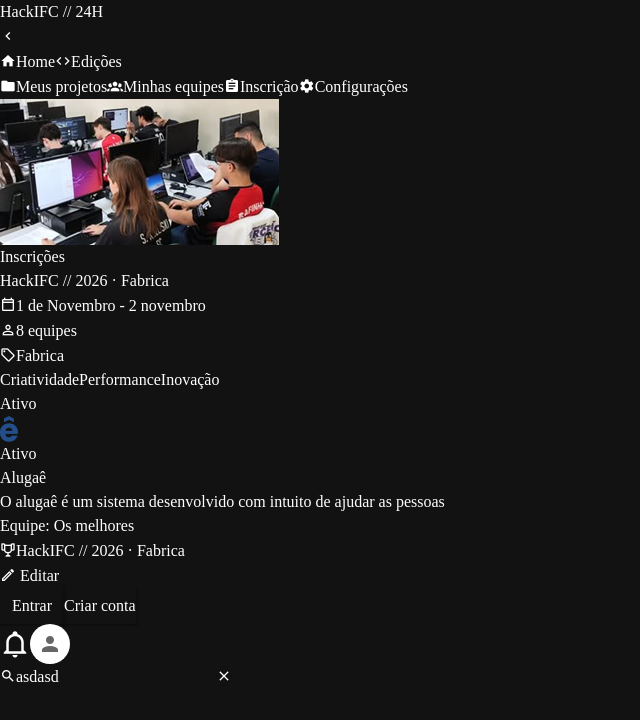
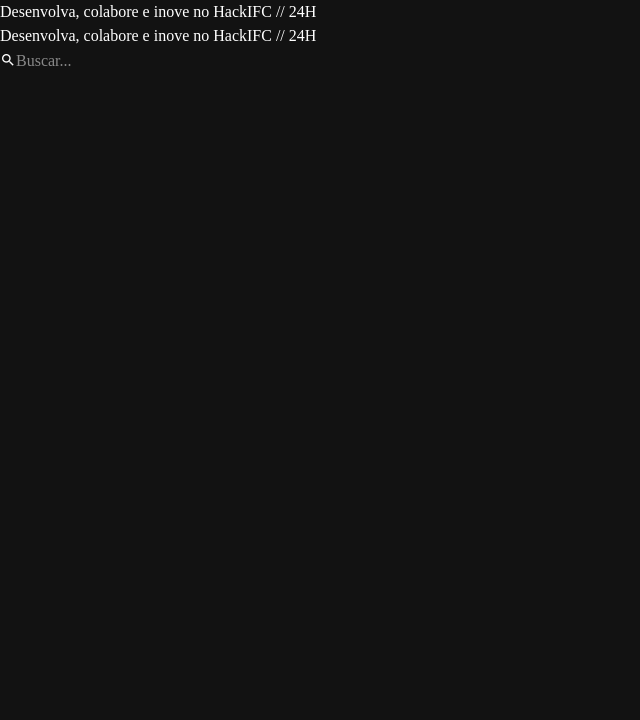
Before and after one commit to fabricadesoftware-ifc/fabricaHackathon_frontEnd, a Vue app: page / in a window 1280 px wide. Shown: the top 720 px of the page, without its empty margins (0-640 px from the left). Built offline with nearby package versions, Linux system fonts and the light colour scheme; a small style sheet from the web is missing.

Commit message:
Feat: cria o componente, herosection, o componente heroTitle e o faz uma alteração em  search bar para aumentar um pouco a largura

```diff
--- a/src/App.vue
+++ b/src/App.vue
@@ -1,45 +1,11 @@
 <script lang="ts" setup>
 import { ref } from 'vue';
-import EventCard from './components/ui/eventCard.vue';
-import StatusProject from './components/ui/statusProject.vue';
-import ProjectCard from './components/ui/projectCard.vue';
-import AppButton from './components/ui/AppButton/index.ts';
-import HeaderActions from './components/ui/HeaderActions/index.ts';
-import SearchBar from './components/ui/SearchBar'
-import { Sidebar } from './components/ui/Sidebar'
-
-const activeItem = ref('home')
-const isLoggedIn = ref(true)
+import heroSection from './components/ui/HeroSection/heroSection.vue';
 
 </script>
 <template>
   <div class="flex">
-    <Sidebar v-model:active-item="activeItem" :is-logged-in="isLoggedIn" />
-    <main class="flex-1">
-      <div>
-        <div>
-          <EventCard end-date="2 novembro" image="/images/hackifc.png" location="Fabrica" start-date="1 de Novembro"
-            status="inscricoes" status-label="Inscrições" :tags="['Criatividade', 'Performance', 'Inovação']" :teams="8"
-            title="HackIFC // 2026" />
-        </div>
-      </div>
-
-      <div>
-        <StatusProject label="Ativo" status="ativo" />
-      </div>
-
-      <div>
-        <ProjectCard description="O alugaê é um sistema desenvolvido com intuito de ajudar as pessoas"
-          event="HackIFC // 2026 · Fabrica" logo="/images/logo.png" status="ativo" status-label="Ativo"
-          team="Os melhores" title="Alugaê" />
-      </div>
-      <div class="flex items-center gap-3 p-4">
-        <AppButton variant="text" label="Entrar" @click="() => console.log('entrar clicado')" />
-        <AppButton variant="primary" label="Criar conta" @click="() => console.log('criar conta clicado')" />
-      </div>
-      <HeaderActions />
-      <SearchBar placeholder="Pesquisar hackathons ou projetos..." modelValue="asdasd"></SearchBar>
-    </main>
+    <heroSection></heroSection>
     </div>
 </template>
 <style></style>
--- /dev/null
+++ b/src/components/ui/HeroSection/heroSection.vue
@@ -0,0 +1,18 @@
+<script setup lang="ts">
+import { ref } from 'vue';
+import heroTitle from '../HeroTitle/heroTitle.vue';
+import searchBar from '../SearchBar/searchBar.vue';
+const value = ref('');
+</script>
+
+<template>
+  <div class="min-h-40 grid grid-cols-1 justify-items-center center bg-white py-10 min-w-full">
+        <heroTitle title="Desenvolva, colabore e inove no HackIFC // 24H" subtitle="Desenvolva, colabore e inove no HackIFC // 24H"></heroTitle>
+        <searchBar :model-value="value"></searchBar>
+
+  </div>
+</template>
+
+<style scoped>
+
+</style>
--- /dev/null
+++ b/src/components/ui/HeroSection/index.ts
@@ -0,0 +1,2 @@
+import heroSection from "./heroSection.vue";
+export default heroSection
--- /dev/null
+++ b/src/components/ui/HeroTitle/heroTitle.vue
@@ -0,0 +1,21 @@
+<script setup lang="ts">
+const props = defineProps<{
+    title: string
+    subtitle: string
+}>()
+</script>
+
+<template>
+  <div class="p-2 ">
+    <h1 class="text-[2rem] text-center my-5 text-black">
+        {{ props.title }}
+    </h1>
+    <h2 class="text-[1.5rem] text-center mb-2 text-[#565F6D] ">
+        {{ props.subtitle }}
+    </h2>
+  </div>
+</template>
+
+<style scoped>
+
+</style>
--- /dev/null
+++ b/src/components/ui/HeroTitle/index.ts
@@ -0,0 +1,2 @@
+import HeroTitle from "./heroTitle.vue";
+export default HeroTitle
--- a/src/components/ui/SearchBar/searchBar.vue
+++ b/src/components/ui/SearchBar/searchBar.vue
@@ -56,7 +56,7 @@ function onClear() {
     @update:model-value="onInput"
     #default="{ isDirty }"
   >
-    <div class="flex items-center bg-gray-100 rounded-2xl px-4 py-2 max-w-[25vw] mt-2">
+    <div class="flex items-center bg-gray-100 rounded-2xl px-4 py-2 min-w-[30vw] mt-2">
       <span class="mdi mdi-magnify text-gray-400 text-xl mr-2"></span>
       <Input.Control
         :placeholder="placeholder"
```
